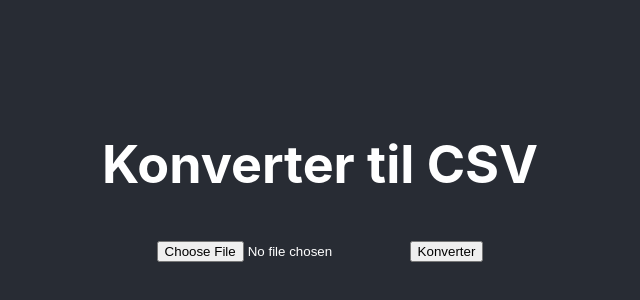
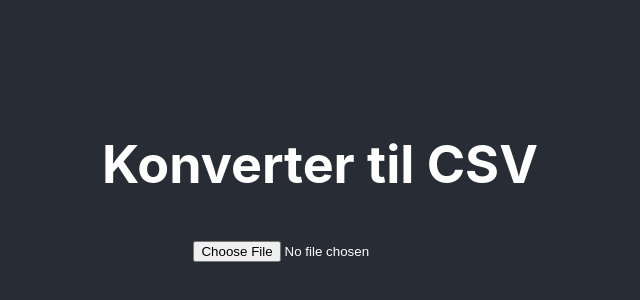
Before and after one commit to roslandbjorn/bate-csv, a React (Create React App) app: page / in a window 1280 px wide. Shown: the part 220-520 px from the top of the page, without its empty margins (320-960 px from the left). Built offline with nearby package versions, Linux system fonts and the light colour scheme.

Commit message:
auto download file

```diff
--- a/src/components/FileUploadHandler.jsx
+++ b/src/components/FileUploadHandler.jsx
@@ -1,18 +1,10 @@
-import { useState } from "react";
 import convertToCsv from "../utils/CsvConverter";
 import downloadFile from "../utils/DownloadUtil";
 
 const FileUploadHandler = () => {
-  const [file, setFile] = useState({ data: null, name: "" });
-
-  const handleFileChange = (e) => {
+  const handleConvert = (e) => {
     if (e.target.files) {
       const file = e.target.files[0];
-      setFile({ data: file, name: file.name });
-    }
-  };
-
-  const handleConvert = () => {
       const reader = new FileReader();
       reader.onload = (event) => {
         const arrayBuffer = event.target.result;
@@ -21,14 +13,14 @@ const FileUploadHandler = () => {
         const fileName = file.name.replace(".txt", ".csv");
         downloadFile(csvData, fileName);
       };
-    reader.readAsArrayBuffer(file.data);
+      reader.readAsArrayBuffer(file);
+    }
   };
 
   return (
     <div>
       <h1>Konverter til CSV</h1>
-      <input type="file" onChange={handleFileChange} accept=".txt" />
-      <button onClick={handleConvert}>Konverter</button>
+      <input type="file" onChange={handleConvert} accept=".txt" />
     </div>
   );
 };
```
Lines whose indentation alone changed are shown as unchanged.
